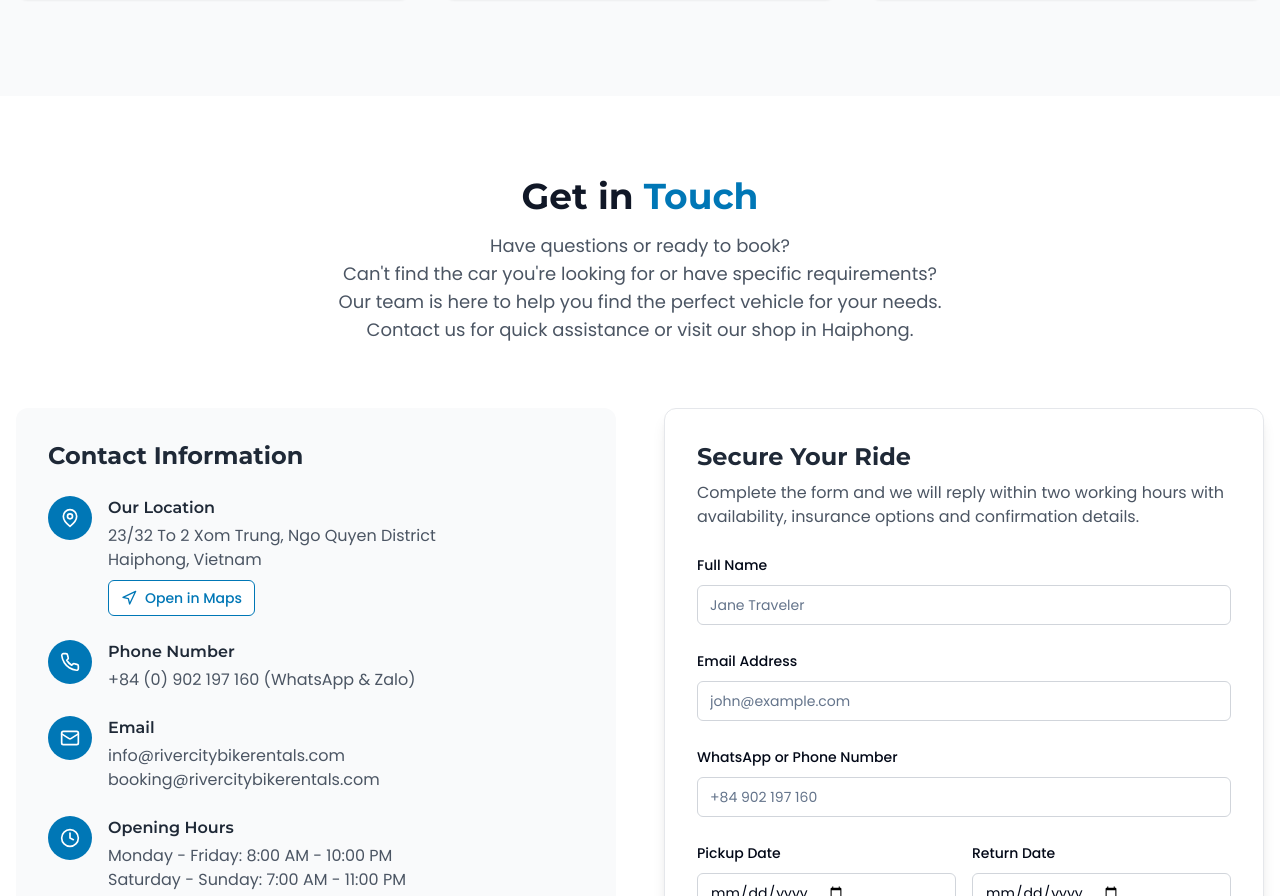
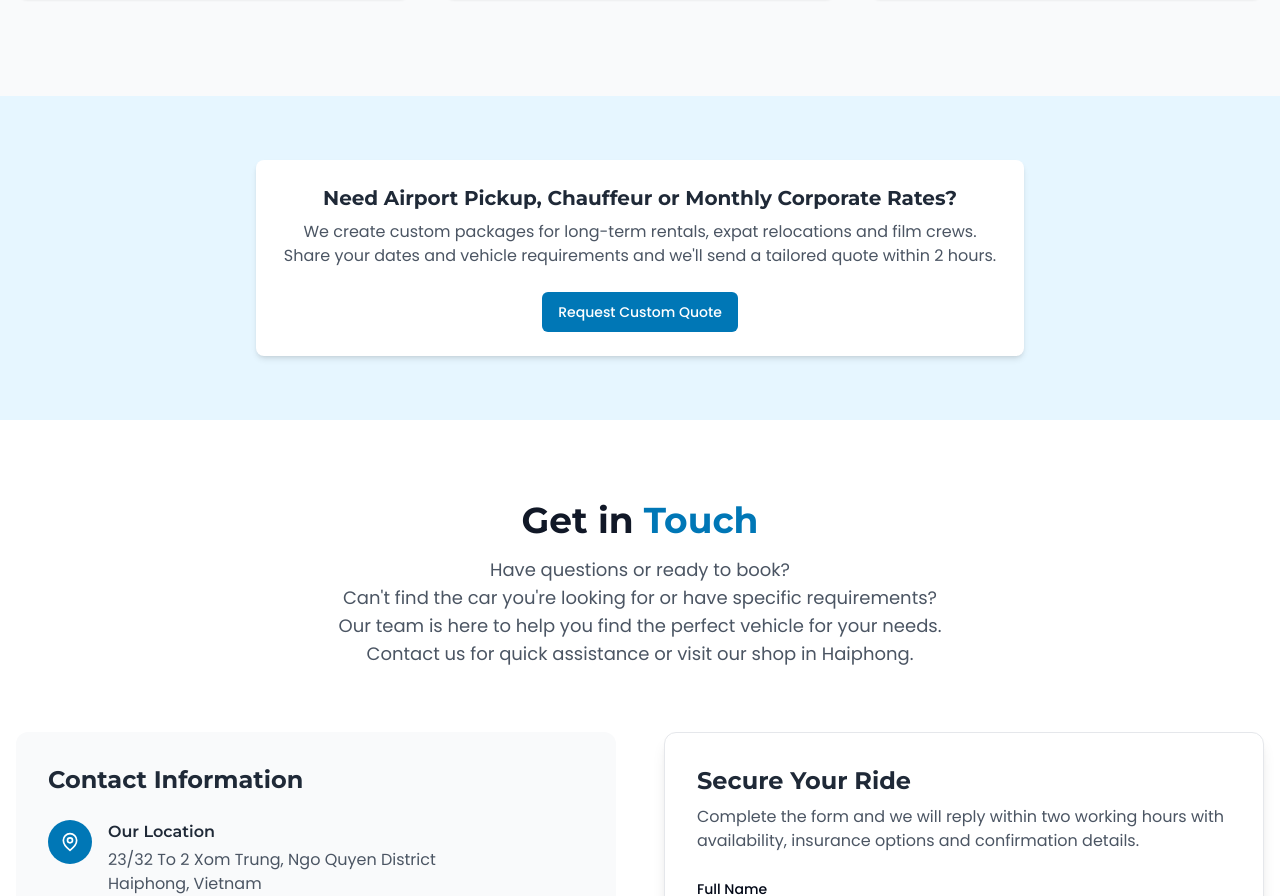
Before and after one commit to Vispaico/rivercity, a React (Vite) app: page /cars in a window 1280 px wide. Shown: the part 1310-2206 px from the top of the page. Built offline with nearby package versions, Linux system fonts and the light colour scheme; no server answers.

Commit message:
Added CustomQuoteCard component

```diff
--- /dev/null
+++ b/src/components/CustomQuoteCard.jsx
@@ -0,0 +1,49 @@
+import React, { useState } from "react";
+import { motion } from "framer-motion";
+import { Button } from "@/components/ui/button";
+import ContactModal from "@/components/ContactModal";
+
+const CustomQuoteCard = () => {
+    const [isCustomModalOpen, setIsCustomModalOpen] = useState(false);
+
+    return (
+        <>
+            <ContactModal
+                isOpen={isCustomModalOpen}
+                onClose={() => setIsCustomModalOpen(false)}
+                context={{
+                    messageType: "custom",
+                }}
+            />
+            <section className="py-16 bg-blue-50">
+                <div className="container mx-auto px-4">
+                    <motion.div
+                        initial={{ opacity: 0, y: 20 }}
+                        whileInView={{ opacity: 1, y: 0 }}
+                        transition={{ duration: 0.6 }}
+                        viewport={{ once: true }}
+                        className="bg-white p-6 rounded-lg shadow-md max-w-3xl mx-auto text-center"
+                    >
+                        <h3 className="text-xl font-bold text-gray-800 mb-2">
+                            Need Airport Pickup, Chauffeur or Monthly Corporate Rates?
+                        </h3>
+                        <p className="text-gray-600 mb-6">
+                            We create custom packages for long-term rentals, expat relocations and film crews.
+                            Share your dates and vehicle requirements and we'll send a tailored quote within 2 hours.
+                        </p>
+                        <div className="flex justify-center">
+                            <Button
+                                onClick={() => setIsCustomModalOpen(true)}
+                                className="bg-blue-600 hover:bg-blue-700 text-white"
+                            >
+                                Request Custom Quote
+                            </Button>
+                        </div>
+                    </motion.div>
+                </div>
+            </section>
+        </>
+    );
+};
+
+export default CustomQuoteCard;
--- a/src/pages/CarRentalPage.jsx
+++ b/src/pages/CarRentalPage.jsx
@@ -3,6 +3,7 @@ import { Helmet } from "react-helmet-async";
 import PageHeader from "@/components/PageHeader";
 import VehicleCard from "@/components/VehicleCard";
 import ContactSection from "@/components/ContactSection";
+import CustomQuoteCard from "@/components/CustomQuoteCard";
 
 const cars = [
   {
@@ -118,6 +119,7 @@ const CarRentalPage = () => {
           </div>
         </div>
       </section>
+      <CustomQuoteCard />
       <ContactSection />
     </div>
   );
--- a/src/pages/MotorbikeRentalPage.jsx
+++ b/src/pages/MotorbikeRentalPage.jsx
@@ -2,6 +2,8 @@ import React from "react";
 import { Helmet } from "react-helmet-async";
 import VehicleCard from "@/components/VehicleCard";
 import PageHeader from "@/components/PageHeader";
+import ContactSection from "@/components/ContactSection";
+import CustomQuoteCard from "@/components/CustomQuoteCard";
 
 const motorbikes = [
   {
@@ -32,7 +34,7 @@ const motorbikes = [
   },
   {
     name: "Honda Wave",
-        price: "5",
+    price: "4",
     image: "https://res.cloudinary.com/kinhcode01/image/upload/f_auto,q_auto/v1761196452/rvc/wave01_yhfzpr.webp",
     imageSrcSet: "https://res.cloudinary.com/kinhcode01/image/upload/w_300,f_auto,q_auto/v1761196452/rvc/wave01_yhfzpr.webp 300w, https://res.cloudinary.com/kinhcode01/image/upload/w_600,f_auto,q_auto/v1761196452/rvc/wave01_yhfzpr.webp 600w, https://res.cloudinary.com/kinhcode01/image/upload/w_900,f_auto,q_auto/v1761196452/rvc/wave01_yhfzpr.webp 900w",
     description: "Smooth handling and robust for enduring anything.",
@@ -114,6 +116,8 @@ const MotorbikeRentalPage = () => {
           </div>
         </div>
       </main>
+      <CustomQuoteCard />
+      <ContactSection />
     </div>
   );
 };
```
Lines whose indentation alone changed are shown as unchanged.
